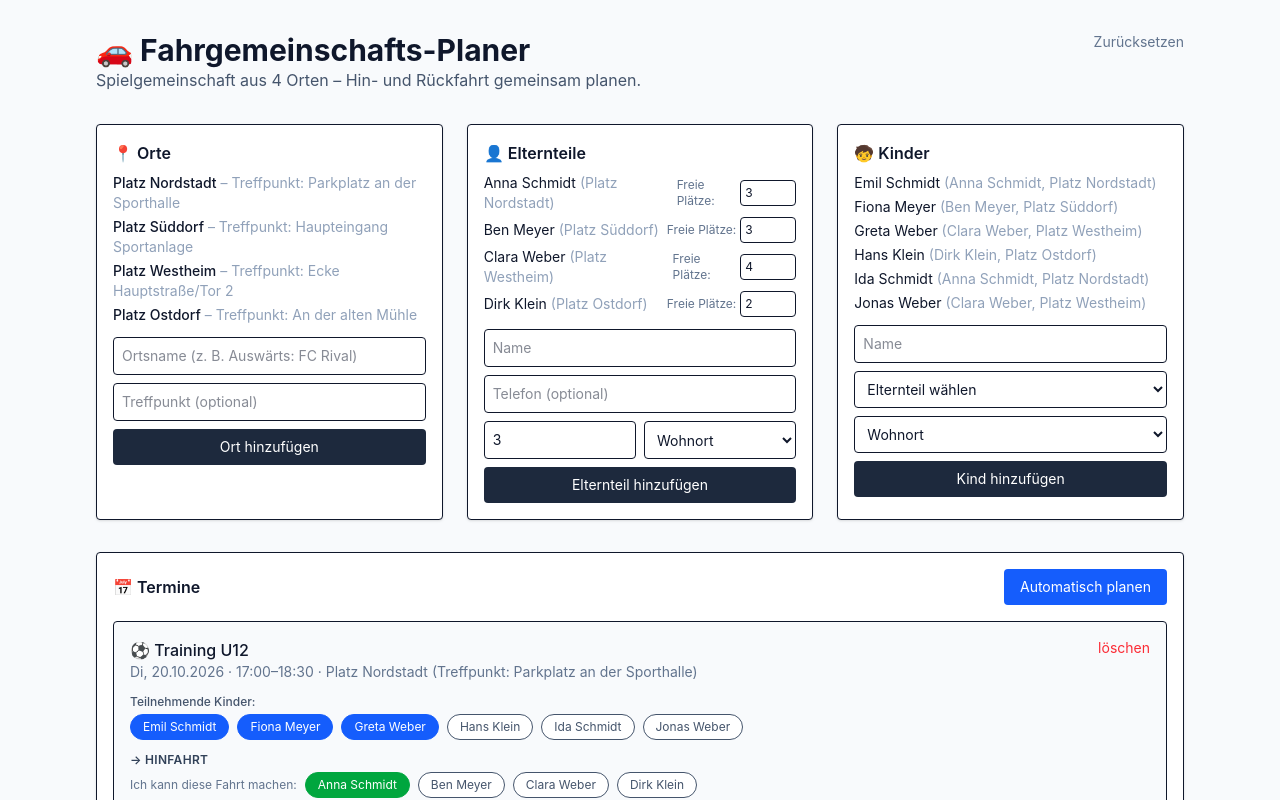
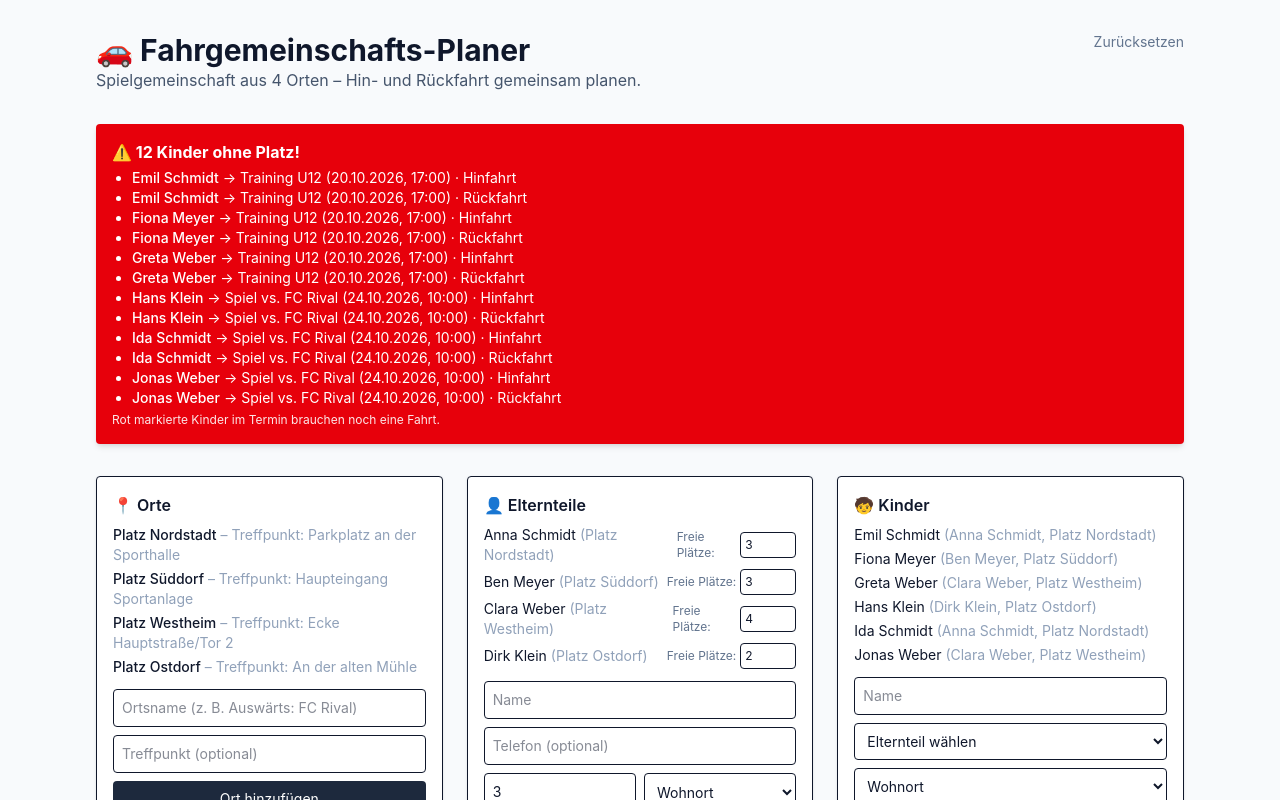
Before and after one commit to potschntom/carpool-planer, a Next.js app: page / in a window 1280 px wide. Shown: the top 800 px of the page. Built offline with nearby package versions, Linux system fonts and the light colour scheme.

Commit message:
Kinder ohne Platz prominent markieren + AGENTS.md als Vibe-Session-Kontext
Co-authored-by: potschntom <potschntom@users.noreply.github.com>

```diff
--- a/app/page.tsx
+++ b/app/page.tsx
@@ -34,6 +34,23 @@ export default function Home() {
     () => (store ? findConflicts(store, store.trips) : []),
     [store]
   );
+
+  const missingSpots = useMemo(() => {
+    if (!store) return [];
+    const result: { childId: string; eventId: string; direction: Direction }[] = [];
+    for (const p of store.participations) {
+      for (const direction of ["outbound", "return"] as Direction[]) {
+        const seated = store.trips.some(
+          (t) =>
+            t.eventId === p.eventId &&
+            t.direction === direction &&
+            t.passengerChildIds.includes(p.childId)
+        );
+        if (!seated) result.push({ childId: p.childId, eventId: p.eventId, direction });
+      }
+    }
+    return result;
+  }, [store]);
   if (!store) return <main className="p-8">Lade ...</main>;
   const s = store;
   const locationById = new Map(s.locations.map((l) => [l.id, l]));
@@ -234,6 +251,27 @@ export default function Home() {
 
       {msg && <div className="bg-red-100 border border-red-300 text-red-800 rounded p-3">{msg}</div>}
 
+      {missingSpots.length > 0 && (
+        <div className="bg-red-600 text-white rounded p-4 shadow-md" role="alert">
+          <div className="font-bold mb-1">
+            ⚠️ {missingSpots.length} Kind{missingSpots.length > 1 ? "er" : ""} ohne Platz!
+          </div>
+          <ul className="text-sm list-disc pl-5">
+            {missingSpots.map((m, i) => {
+              const ev = s.events.find((e) => e.id === m.eventId);
+              return (
+                <li key={i}>
+                  <span className="font-medium">{childMap.get(m.childId)?.name ?? "?"}</span>{" "}
+                  → {ev?.title ?? "?"} ({formatDateDE(ev?.date ?? "")}, {ev?.startTime}) ·{" "}
+                  {m.direction === "outbound" ? "Hinfahrt" : "Rückfahrt"}
+                </li>
+              );
+            })}
+          </ul>
+          <div className="text-xs mt-1 opacity-90">Rot markierte Kinder im Termin brauchen noch eine Fahrt.</div>
+        </div>
+      )}
+
       <section className="grid md:grid-cols-3 gap-6">
         <div className="border rounded p-4 bg-white shadow-sm">
           <h2 className="font-semibold mb-2">📍 Orte</h2>
@@ -379,10 +417,23 @@ export default function Home() {
                   <div className="flex flex-wrap gap-2">
                     {s.children.map((c) => {
                       const on = s.participations.some((p) => p.childId === c.id && p.eventId === event.id);
+                      const missingHere = missingSpots.some(
+                        (m) => m.childId === c.id && m.eventId === event.id
+                      );
                       return (
-                        <label key={c.id} className={`text-xs border rounded-full px-3 py-1 cursor-pointer ${on ? "bg-blue-600 text-white border-blue-600" : "bg-white text-slate-600"}`}>
+                        <label
+                          key={c.id}
+                          className={`text-xs border rounded-full px-3 py-1 cursor-pointer ${
+                            on && missingHere
+                              ? "bg-red-600 text-white border-red-600 ring-2 ring-red-300 font-medium"
+                              : on
+                                ? "bg-blue-600 text-white border-blue-600"
+                                : "bg-white text-slate-600"
+                          }`}
+                          title={on && missingHere ? "Ohne Platz in mindestens einer Richtung!" : undefined}
+                        >
                           <input type="checkbox" className="hidden" checked={on} onChange={() => toggleParticipation(c.id, event.id)} />
-                          {c.name}
+                          {on && missingHere ? "🚫 " : ""}{c.name}
                         </label>
                       );
                     })}
@@ -421,6 +472,17 @@ export default function Home() {
                           );
                         })}
                       </div>
+                      {(() => {
+                        const missingDir = missingSpots.filter(
+                          (m) => m.eventId === event.id && m.direction === direction
+                        );
+                        return missingDir.length > 0 ? (
+                          <div className="bg-red-100 border border-red-400 rounded px-3 py-2 mb-2 text-sm text-red-800">
+                            <span className="font-semibold">🚫 Ohne Platz ({direction === "outbound" ? "Hinfahrt" : "Rückfahrt"}):</span>{" "}
+                            {missingDir.map((m) => childMap.get(m.childId)?.name ?? "?").join(", ")}
+                          </div>
+                        ) : null;
+                      })()}
                       {dirTrips.length === 0 ? (
                         <p className="text-xs text-slate-400">Noch nicht geplant.</p>
                       ) : (
```
Also changed, not shown: 1 other file (tests, documents, lock files or other folders).
